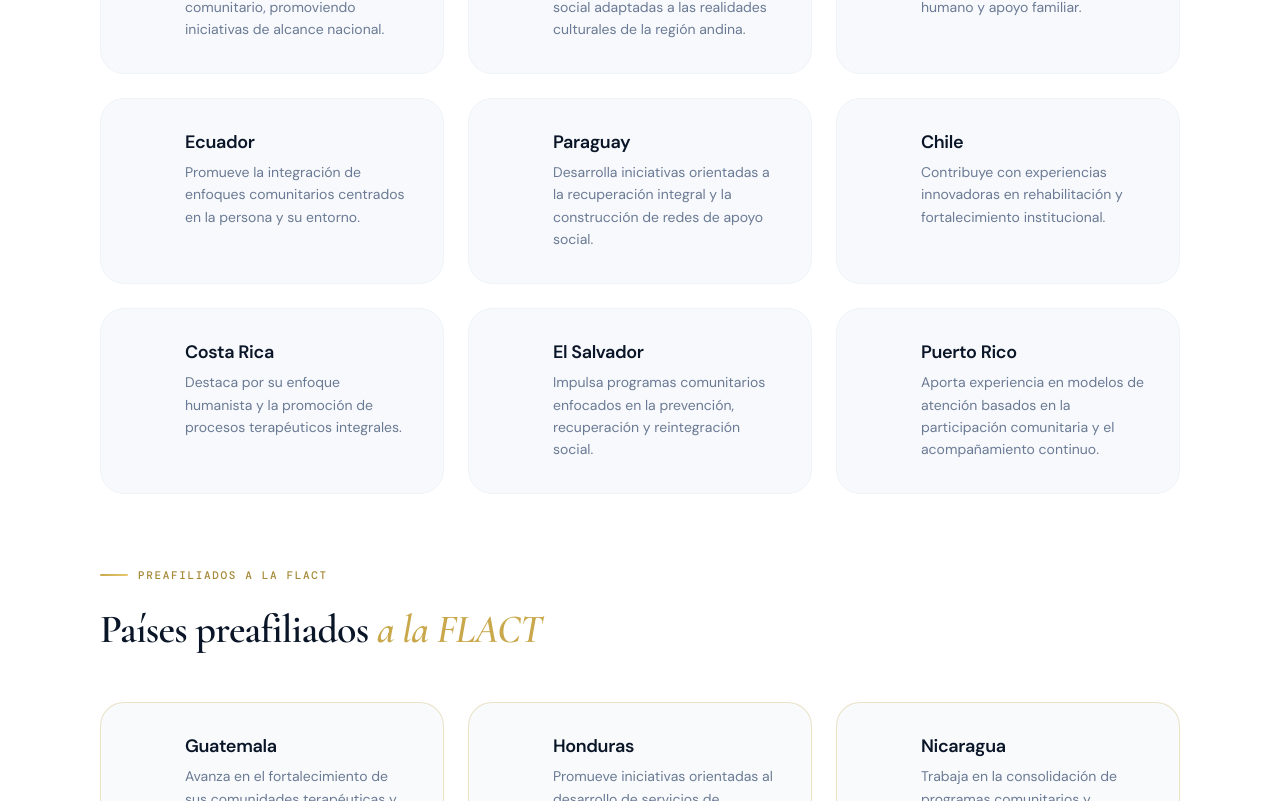
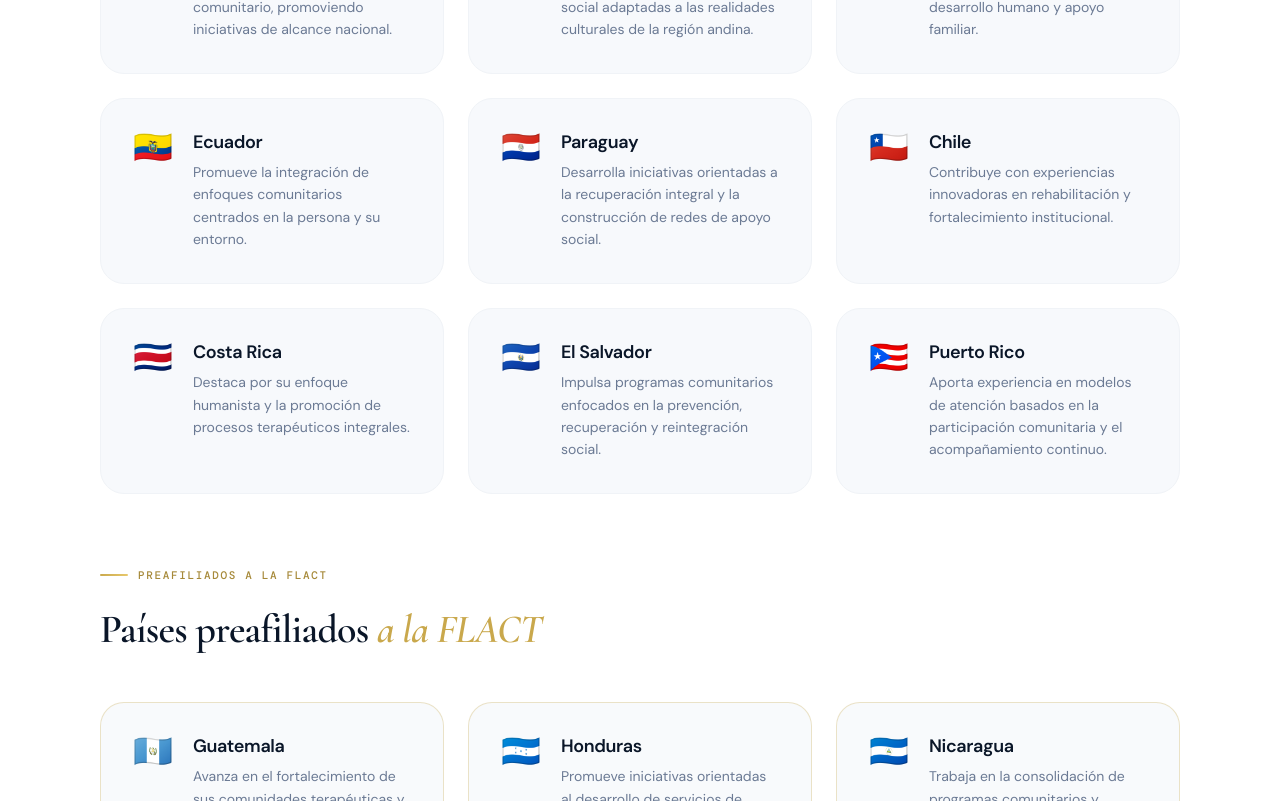
Before and after one commit to EdmundoLb/ascadlatam, a Vue app: page /directorio in a window 1280 px wide. Shown: the part 1399-2200 px from the top of the page. Built offline with nearby package versions, Linux system fonts and the light colour scheme; some icons are missing.

Commit message:
fix: usar emojis nativos para banderas de países

```diff
--- a/index.html
+++ b/index.html
@@ -36,7 +36,6 @@
   <link rel="preconnect" href="https://fonts.googleapis.com" />
   <link rel="preconnect" href="https://fonts.gstatic.com" crossorigin />
   <link href="https://fonts.googleapis.com/css2?family=Cormorant+Garamond:ital,wght@0,400;0,600;0,700;1,400;1,600&family=DM+Sans:wght@300;400;500;600&family=DM+Mono:wght@400;500&display=swap" rel="stylesheet" />
-  <link rel="stylesheet" href="https://cdn.jsdelivr.net/npm/flag-icon-css@4.1.7/css/flag-icons.min.css" />
 
   <script type="application/ld+json">
   {
--- a/src/views/DirectorioView.vue
+++ b/src/views/DirectorioView.vue
@@ -35,7 +35,7 @@
         </div>
         <div class="countries-grid">
           <div v-for="country in affiliates" :key="country.name" class="country-card">
-            <span :class="'flag-icon flag-icon-' + country.code.toLowerCase() + ' country-flag'"></span>
+            <span class="country-flag">{{ country.flag }}</span>
             <div class="country-info">
               <h4>{{ country.name }}</h4>
               <p>{{ country.description }}</p>
@@ -50,7 +50,7 @@
         </div>
         <div class="countries-grid">
           <div v-for="country in preAffiliates" :key="country.name" class="country-card preaffiliate">
-            <span :class="'flag-icon flag-icon-' + country.code.toLowerCase() + ' country-flag'"></span>
+            <span class="country-flag">{{ country.flag }}</span>
             <div class="country-info">
               <h4>{{ country.name }}</h4>
               <p>{{ country.description }}</p>
@@ -102,28 +102,28 @@
 
 <script setup>
 const affiliates = [
-  { name: 'Argentina', code: 'AR', description: 'Reconocida por su amplia trayectoria en el desarrollo de comunidades terapéuticas y programas de inclusión social.' },
-  { name: 'Uruguay', code: 'UY', description: 'Destacado por su compromiso con la innovación y el fortalecimiento de modelos integrales de atención y rehabilitación.' },
-  { name: 'México', code: 'MX', description: 'Aporta una extensa experiencia en prevención, tratamiento y fortalecimiento de redes comunitarias.' },
-  { name: 'Brasil', code: 'BR', description: 'Contribuye con una sólida tradición de trabajo social y comunitario, promoviendo iniciativas de alcance nacional.' },
-  { name: 'Bolivia', code: 'BO', description: 'Impulsa acciones de acompañamiento y reinserción social adaptadas a las realidades culturales de la región andina.' },
-  { name: 'Perú', code: 'PE', description: 'Fortalece la labor terapéutica mediante programas de desarrollo humano y apoyo familiar.' },
-  { name: 'Ecuador', code: 'EC', description: 'Promueve la integración de enfoques comunitarios centrados en la persona y su entorno.' },
-  { name: 'Paraguay', code: 'PY', description: 'Desarrolla iniciativas orientadas a la recuperación integral y la construcción de redes de apoyo social.' },
-  { name: 'Chile', code: 'CL', description: 'Contribuye con experiencias innovadoras en rehabilitación y fortalecimiento institucional.' },
-  { name: 'Costa Rica', code: 'CR', description: 'Destaca por su enfoque humanista y la promoción de procesos terapéuticos integrales.' },
-  { name: 'El Salvador', code: 'SV', description: 'Impulsa programas comunitarios enfocados en la prevención, recuperación y reintegración social.' },
-  { name: 'Puerto Rico', code: 'PR', description: 'Aporta experiencia en modelos de atención basados en la participación comunitaria y el acompañamiento continuo.' },
+  { name: 'Argentina', flag: '🇦🇷', description: 'Reconocida por su amplia trayectoria en el desarrollo de comunidades terapéuticas y programas de inclusión social.' },
+  { name: 'Uruguay', flag: '🇺🇾', description: 'Destacado por su compromiso con la innovación y el fortalecimiento de modelos integrales de atención y rehabilitación.' },
+  { name: 'México', flag: '🇲🇽', description: 'Aporta una extensa experiencia en prevención, tratamiento y fortalecimiento de redes comunitarias.' },
+  { name: 'Brasil', flag: '🇧🇷', description: 'Contribuye con una sólida tradición de trabajo social y comunitario, promoviendo iniciativas de alcance nacional.' },
+  { name: 'Bolivia', flag: '🇧🇴', description: 'Impulsa acciones de acompañamiento y reinserción social adaptadas a las realidades culturales de la región andina.' },
+  { name: 'Perú', flag: '🇵🇪', description: 'Fortalece la labor terapéutica mediante programas de desarrollo humano y apoyo familiar.' },
+  { name: 'Ecuador', flag: '🇪🇨', description: 'Promueve la integración de enfoques comunitarios centrados en la persona y su entorno.' },
+  { name: 'Paraguay', flag: '🇵🇾', description: 'Desarrolla iniciativas orientadas a la recuperación integral y la construcción de redes de apoyo social.' },
+  { name: 'Chile', flag: '🇨🇱', description: 'Contribuye con experiencias innovadoras en rehabilitación y fortalecimiento institucional.' },
+  { name: 'Costa Rica', flag: '🇨🇷', description: 'Destaca por su enfoque humanista y la promoción de procesos terapéuticos integrales.' },
+  { name: 'El Salvador', flag: '🇸🇻', description: 'Impulsa programas comunitarios enfocados en la prevención, recuperación y reintegración social.' },
+  { name: 'Puerto Rico', flag: '🇵🇷', description: 'Aporta experiencia en modelos de atención basados en la participación comunitaria y el acompañamiento continuo.' },
 ]
 
 const preAffiliates = [
-  { name: 'Guatemala', code: 'GT', description: 'Avanza en el fortalecimiento de sus comunidades terapéuticas y redes de cooperación regional.' },
-  { name: 'Honduras', code: 'HN', description: 'Promueve iniciativas orientadas al desarrollo de servicios de atención y rehabilitación.' },
-  { name: 'Nicaragua', code: 'NI', description: 'Trabaja en la consolidación de programas comunitarios y espacios de formación profesional.' },
-  { name: 'Venezuela', code: 'VE', description: 'Participa activamente en procesos de integración regional y fortalecimiento institucional.' },
-  { name: 'Cuba', code: 'CU', description: 'Contribuye con experiencias vinculadas a la promoción de la salud y el bienestar comunitario.' },
-  { name: 'Panamá', code: 'PA', description: 'Impulsa el crecimiento de redes terapéuticas y programas de acompañamiento social.' },
-  { name: 'República Dominicana', code: 'DO', description: 'Fortalece acciones de prevención, tratamiento e inclusión social en beneficio de las comunidades.' },
+  { name: 'Guatemala', flag: '🇬🇹', description: 'Avanza en el fortalecimiento de sus comunidades terapéuticas y redes de cooperación regional.' },
+  { name: 'Honduras', flag: '🇭🇳', description: 'Promueve iniciativas orientadas al desarrollo de servicios de atención y rehabilitación.' },
+  { name: 'Nicaragua', flag: '🇳🇮', description: 'Trabaja en la consolidación de programas comunitarios y espacios de formación profesional.' },
+  { name: 'Venezuela', flag: '🇻🇪', description: 'Participa activamente en procesos de integración regional y fortalecimiento institucional.' },
+  { name: 'Cuba', flag: '🇨🇺', description: 'Contribuye con experiencias vinculadas a la promoción de la salud y el bienestar comunitario.' },
+  { name: 'Panamá', flag: '🇵🇦', description: 'Impulsa el crecimiento de redes terapéuticas y programas de acompañamiento social.' },
+  { name: 'República Dominicana', flag: '🇩🇴', description: 'Fortalece acciones de prevención, tratamiento e inclusión social en beneficio de las comunidades.' },
 ]
 </script>
 
@@ -151,14 +151,9 @@
   border-color: var(--accent-light);
 }
 .country-flag {
-  width: 32px;
-  height: 32px;
-  border-radius: var(--radius-sm);
+  font-size: 32px;
+  line-height: 1;
   flex-shrink: 0;
-  background: var(--bg-gray);
-}
-.country-flag.flag-icon {
-  background: none;
 }
 .country-info h4 { font-size: 1.125rem; color: var(--text); margin-bottom: 8px; }
 .country-info p { font-size: .875rem; color: var(--text-muted); line-height: 1.6; }
```
